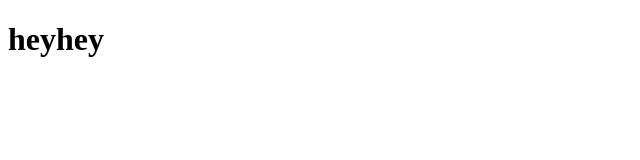
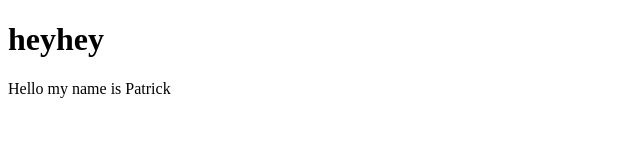
Before and after one commit to Coelhotrick/dcc121-teste1, a plain HTML site: page index.html in a window 1280 px wide. Shown: the whole page, without its empty margins (0-640 px from the left). Drawn offline with Linux system fonts and the light colour scheme.

Commit message:
Adiciona nome do autor

```diff
--- a/index.html
+++ b/index.html
@@ -6,5 +6,6 @@
   </head>
   <body>
     <h1>heyhey</h1>
+    <p>Hello my name is Patrick<p>
   </body>
 </html>
```
